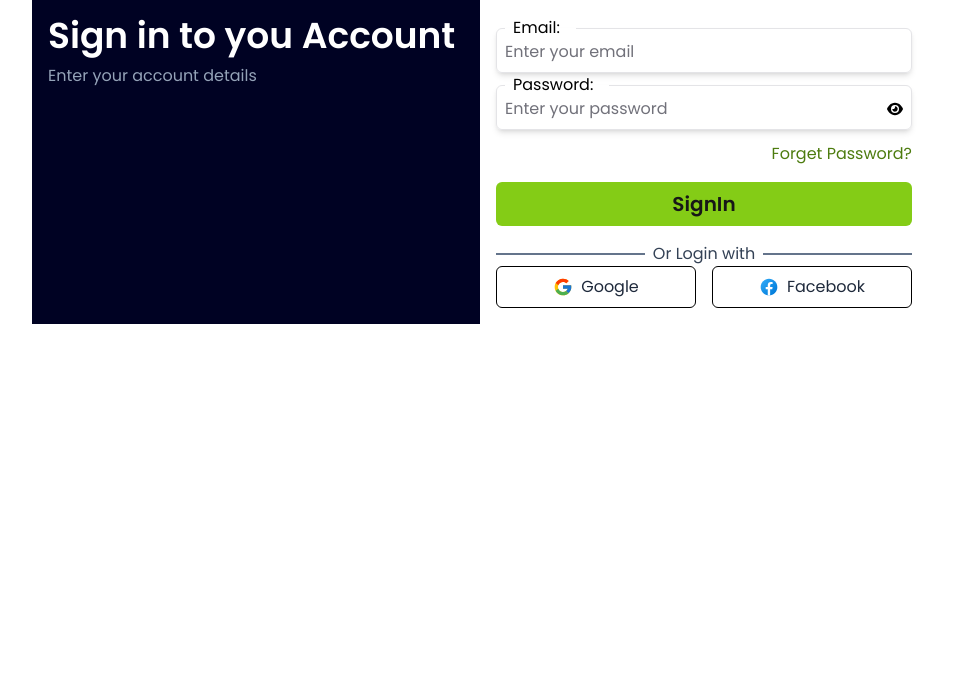
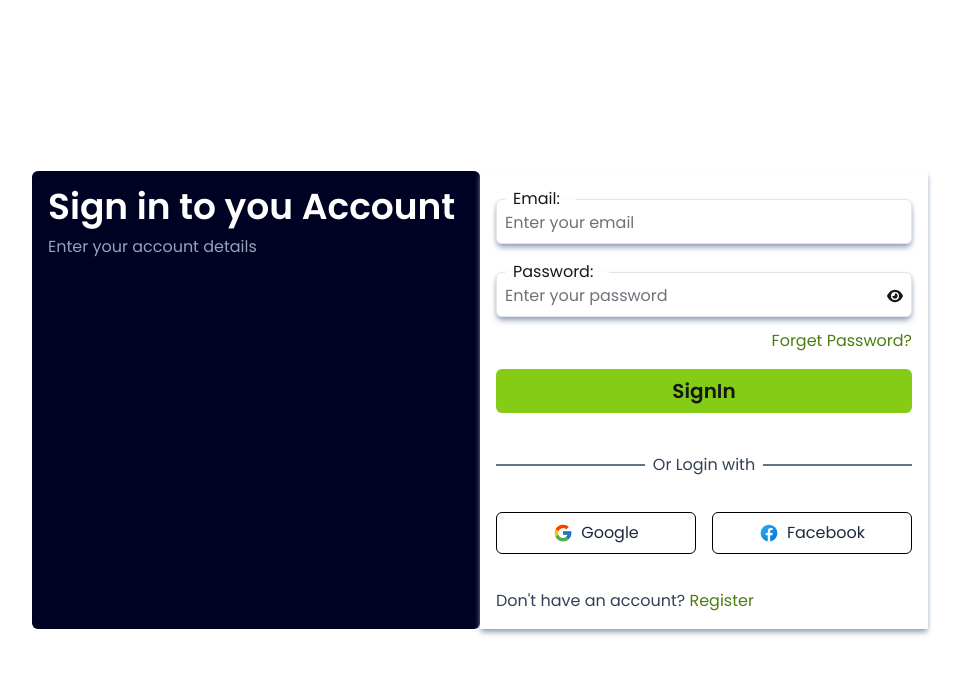
Before and after one commit to RunorTech/e_frontend, a Next.js app: page /sign-in in a window 1280 px wide. Shown: the top 674 px of the page, without its empty margins (160-1122 px from the left). Built offline with nearby package versions, Linux system fonts and the light colour scheme.

Commit message:
darh them

```diff
--- a/app/(auth)/sign-in/page.tsx
+++ b/app/(auth)/sign-in/page.tsx
@@ -3,17 +3,17 @@ import AuthForm from '@/components/AuthForm'
 
 const SignIn = () => {
   return (
-    <section className=' bg-white w-screen h-screen'>
-      <div className=" container mx-auto">
-        <div className='flex justify-center  max-sm:flex-col max-sm:items-center'>
+    <section className='w-screen h-screen sm:flex sm:items-center '>
+      <div className=" container mx-auto  ">
+        <div className='flex justify-center  max-sm:flex-col max-sm:items-center '>
 
-          <div className='bg-[#000223] min-h-full   max-w-md  w-full py-4 px-4 max-sm:pt-20'>
+          <div className='bg-[#000223] min-h-full rounded-md  max-w-md   w-full py-4 px-4 max-sm:pt-20'>
             <h1 className='text-4xl font-semibold text-white'>Sign in to you Account</h1>
             <p className='text-md text-slate-400 pt-2'>Enter your account details</p>
           </div>
 
-          <div className=' h-full w-full py-4 max-w-md px-4'>
-            <div>
+          <div className=' h-full w-full py-4 max-w-md px-4 shadow-md shadow-slate-400'>
+            <div className=''>
               <AuthForm type="sign-in" />
             </div>
           </div>
--- a/components/AuthForm.tsx
+++ b/components/AuthForm.tsx
@@ -3,7 +3,7 @@ import React, { FormEvent } from 'react'
 import { Input } from './ui/input'
 import Link from 'next/link'
 
-export const FacebookSvg = ({w,h} : Size) => {
+export const FacebookSvg = ({ w, h }: Size) => {
     return (
         <>
             <svg xmlns="http://www.w3.org/2000/svg" x="0px" y="0px" width={w} height={h} viewBox="0 0 48 48">
@@ -31,12 +31,14 @@ const AuthForm = ({ type }: { type: string }) => {
 
     return (
         <form onSubmit={handleAuthFormSubmit}>
-            <div className='container max-w-md '>
+            <div className='container max-w-md flex flex-col  space-y-6'>
 
-                <div>
-                    <Input required type="email" name="Email" placeholder="Enter your email" />
-                    <Input required type="password" name="Password" placeholder="Enter your password" />
-                    {/* <Input required type="password" name="Confirm Password" placeholder="Confirm your password" /> */}
+                <div className=''>
+                    <div className='h-full flex flex-col space-y-4 '>
+                        <Input required type="email" name="Email" placeholder="Enter your email" />
+                        <Input required type="password" name="Password" placeholder="Enter your password" />
+                        {/* <Input required type="password" name="Confirm Password" placeholder="Confirm your password" /> */}
+                    </div>
 
                     <div className='text-lime-700 hover:underline underline-offset-4 mt-3 text-right'>
                         <Link href="/forget-password">Forget Password?</Link>
@@ -48,15 +50,19 @@ const AuthForm = ({ type }: { type: string }) => {
                             `${type === "sign-up" ? "SignUp" : null}`}
                     </button>
                 </div>
-                <div className='text-black'>
+                <div className='text-black h-44 flex flex-col  justify-between '>
 
                     <fieldset className='text-center mt-4 border-t-2 border-slate-500 '>
                         <legend className='px-2 text-slate-700'>Or Login with</legend>
                     </fieldset>
 
-                    <div className='flex w-full justify-between space-x-4  '>
+                    <div className='flex w-full justify-between space-x-4 mt-2 '>
                         <button className='button-style-platforms'><span><GoogleSvg w={20} h={20} /></span><span className='text-slate-800'>Google</span></button>
-                        <button className='button-style-platforms'><span><FacebookSvg w={20} h={20}/></span><span className='text-slate-800'>Facebook</span></button>
+                        <button className='button-style-platforms'><span><FacebookSvg w={20} h={20} /></span><span className='text-slate-800'>Facebook</span></button>
+                    </div>
+
+                    <div className='mt-2'>
+                        <p className='text-slate-700'>Don't have an account? <Link href="/sign-up"><span className='text-lime-700'>Register</span></Link></p>
                     </div>
                 </div>
             </div>
--- /dev/null
+++ b/components/NavBar.tsx
@@ -0,0 +1,21 @@
+import React from 'react'
+
+export const HomeLogo = () => {
+    return (
+        <>
+            <svg xmlns="http://www.w3.org/2000/svg" x="0px" y="0px" width="100" height="100" viewBox="0 0 50 50">
+                <path d="M 18 5 C 15.239 5 13 7.239 13 10 L 13 11 L 32.5 11 C 36.09 11 39 13.91 39 17.5 L 39 27.5 C 39 29.433 37.433 31 35.5 31 L 22.5 31 C 20.567 31 19 29.433 19 27.5 L 19 21 L 15 21 C 13.895 21 13 21.895 13 23 L 13 32 C 13 34.761 15.239 37 18 37 L 40 37 C 42.761 37 45 34.761 45 32 L 45 10 C 45 7.239 42.761 5 40 5 L 18 5 z M 10 13 C 7.239 13 5 15.239 5 18 L 5 40 C 5 42.761 7.239 45 10 45 L 32 45 C 34.761 45 37 42.761 37 40 L 37 39 L 17.5 39 C 13.91 39 11 36.09 11 32.5 L 11 22.5 C 11 20.567 12.567 19 14.5 19 L 27.5 19 C 29.433 19 31 20.567 31 22.5 L 31 29 L 35 29 C 36.105 29 37 28.105 37 27 L 37 18 C 37 15.239 34.761 13 32 13 L 10 13 z"></path>
+            </svg>
+        </>
+    )
+}
+
+const NavBar = () => {
+    return (
+        <div>
+            NavBar
+        </div>
+    )
+}
+
+export default NavBar
--- a/components/ui/input.tsx
+++ b/components/ui/input.tsx
@@ -12,10 +12,10 @@ const Input = React.forwardRef<HTMLInputElement, InputProps>(
     const [seePassword, setSeePassword] = React.useState(false);
     return (
       <fieldset className={cn(
-        "  justify-center border border-input px-2 pb-2 rounded-md shadow-md",
+        "  justify-center border border-input px-2 pb-2 rounded-md shadow-md shadow-slate-400 dark:shadow-sm ",
         className
       )}>
-        <legend className="text-black px-2 pr-4">{`${name}:`}</legend>
+        <legend className=" px-2 pr-4">{`${name}:`}</legend>
         <label htmlFor={name}>
           <div className="flex items-center">
             <input
@@ -27,7 +27,7 @@ const Input = React.forwardRef<HTMLInputElement, InputProps>(
               ref={ref}
               {...props}
             />
-            <div className="text-black">
+            <div>
               {type === "password" ? <div
               onClick={() => {
                 setSeePassword((prev) => !prev)
```
